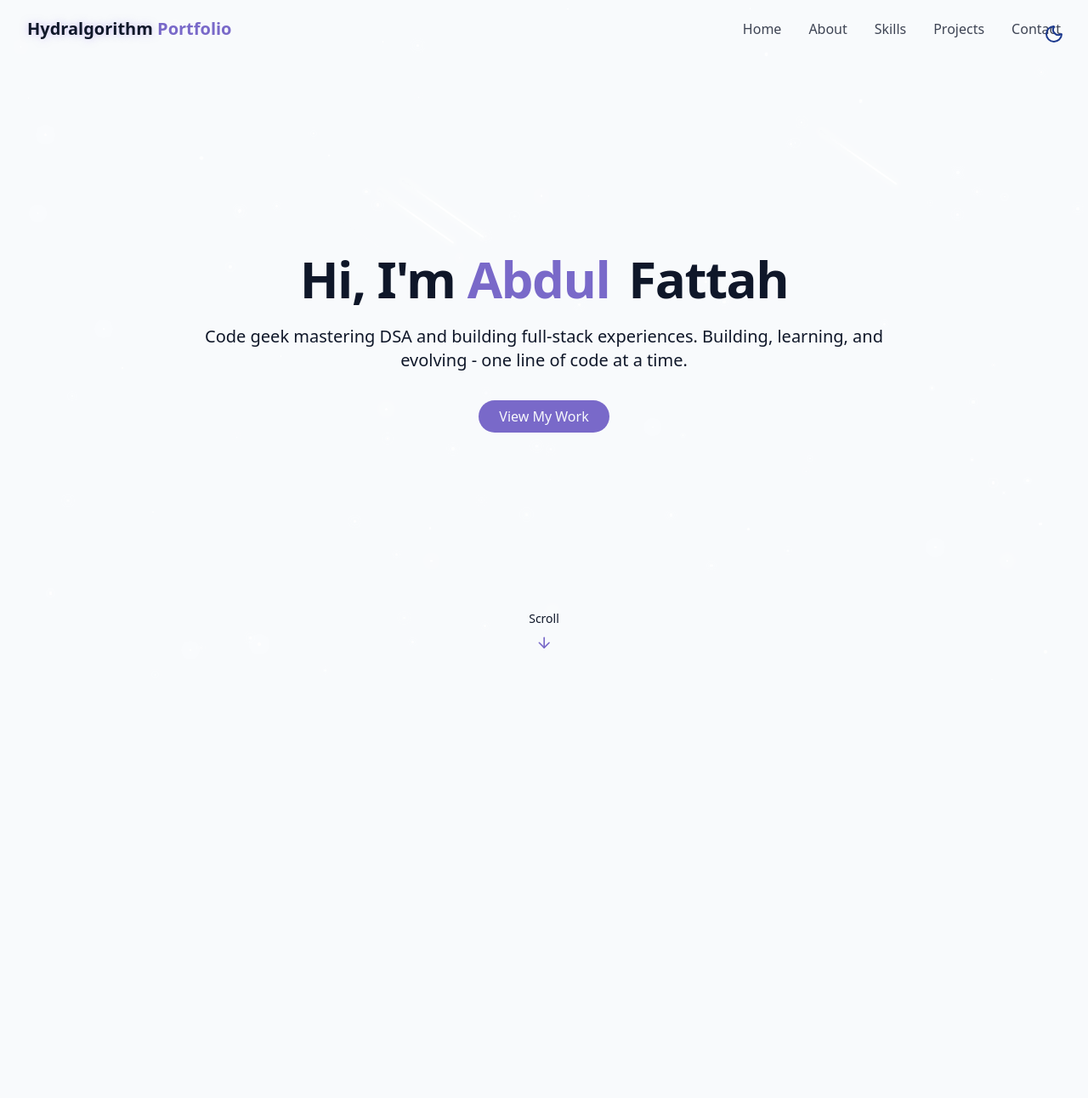
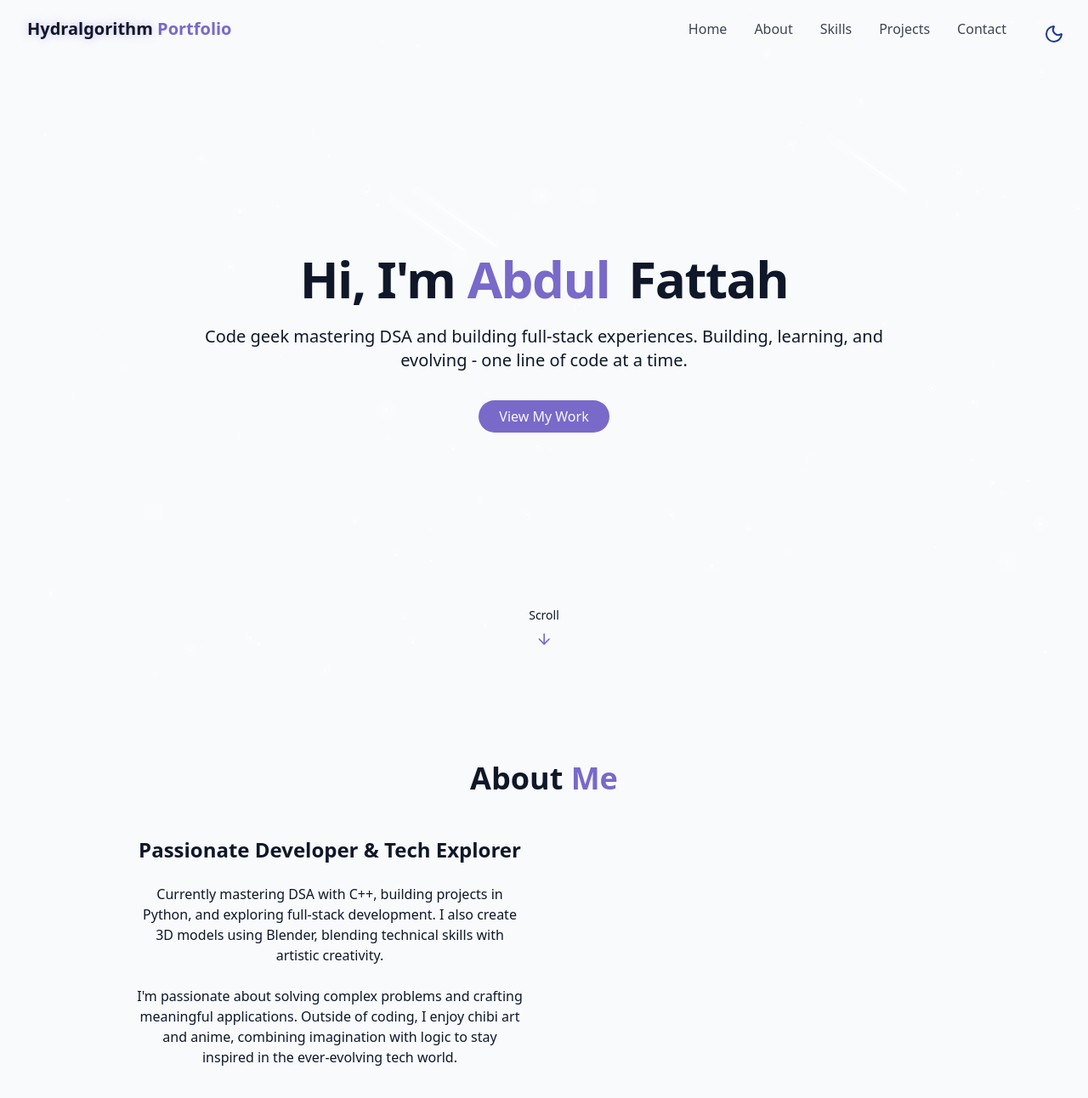
Before and after one commit to hydralgorithm/cosmic_portfolio, a React (Vite) app: page / in a window 1280 px wide. Shown: the top 1292 px of the page at 85% size. Before the commit the page ends 800 px from the top, so only its background shows below. Built offline with nearby package versions, Linux system fonts and the light colour scheme.

Commit message:
upd changes

```diff
--- /dev/null
+++ b/src/components/AboutSection.jsx
@@ -0,0 +1,27 @@
+
+
+export const AboutSection = () => {
+    return <section id="about" className="py-24 px-4 relative">
+        <div className="container mx-auto max-w-5xl">
+            <h2 className="text-3xl md:text-4xl font-bold mb-12 text-center">
+                About <span className="text-primary"> Me</span>
+            </h2>
+            <div className="grid grid-cols-1 md:grid-cols-2 gap-12 items-center">
+                <div className="space-y-6">
+                    <h3 className="text-2xl font-semibold">Passionate Developer & Tech Explorer</h3>
+
+                    <p className="text-muted-foreground">
+                        Currently mastering DSA with C++, building projects in Python, and exploring full-stack development.
+                        I also create 3D models using Blender, blending technical skills with artistic creativity.
+                    </p>
+
+                    <p className="text-muted-foreground">
+                        I'm passionate about solving complex problems and crafting meaningful applications.
+                        Outside of coding, I enjoy chibi art and anime, combining imagination with logic to
+                        stay inspired in the ever-evolving tech world.
+                    </p>
+                </div>
+            </div>
+        </div>
+    </section>;
+};
--- a/src/components/Navbar.jsx
+++ b/src/components/Navbar.jsx
@@ -30,7 +30,7 @@ export const Navbar = () => {
                 isScrolled ? "py-3 bg-background/80 backdrop-blur-md shadow-xs" : "py-5"
             )}
         >
-            <div className='container flex items-center justify-between'>
+            <div className='container flex items-center justify-between pr-20'>
                 <a className='text-xl font-bold text-primary flex items-center' href='#hero'>
                     <span className='relative z-10'>
                         {" "}
@@ -39,7 +39,7 @@ export const Navbar = () => {
                 </a>
 
                 {/* desktop nav */}
-                <div className='hidden md:flex space-x-8'>
+                <div className='hidden md:flex space-x-8 mr-4'>
                     {navItems.map((item, key) => (
                         <a key={key} href={item.href} className='text-foreground/80 hover:text-primary transition-colors duration-300'>
                             {item.name}
--- a/src/pages/Home.jsx
+++ b/src/pages/Home.jsx
@@ -2,6 +2,7 @@ import { Navbar } from "../components/Navbar";
 import { ThemeToggle } from "../components/ThemeToggle";
 import { StarBackground } from '@/components/StarBackground';
 import { HeroSection } from "../components/HeroSection";
+import { AboutSection } from "../components/AboutSection";
 
 export const Home = () => {
     return (
@@ -15,6 +16,7 @@ export const Home = () => {
             {/* Main Content */}
             <main>
                 <HeroSection />
+                <AboutSection />
             </main>
 
             {/* Footer */}
```
